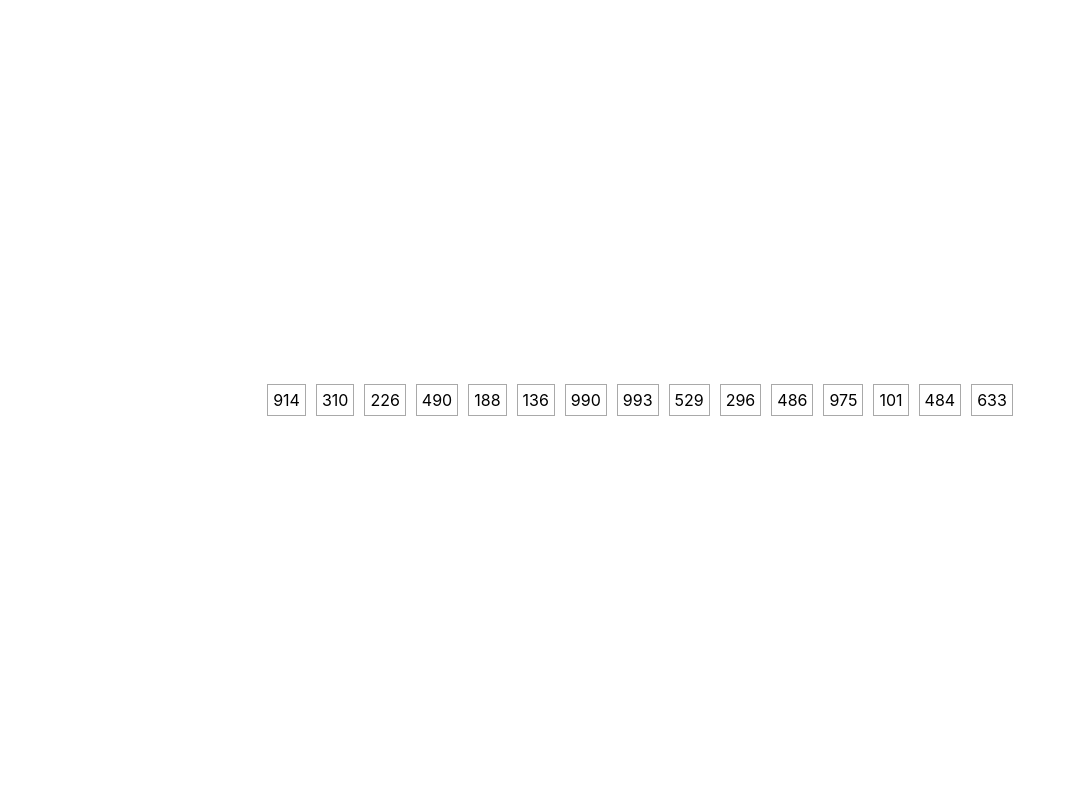
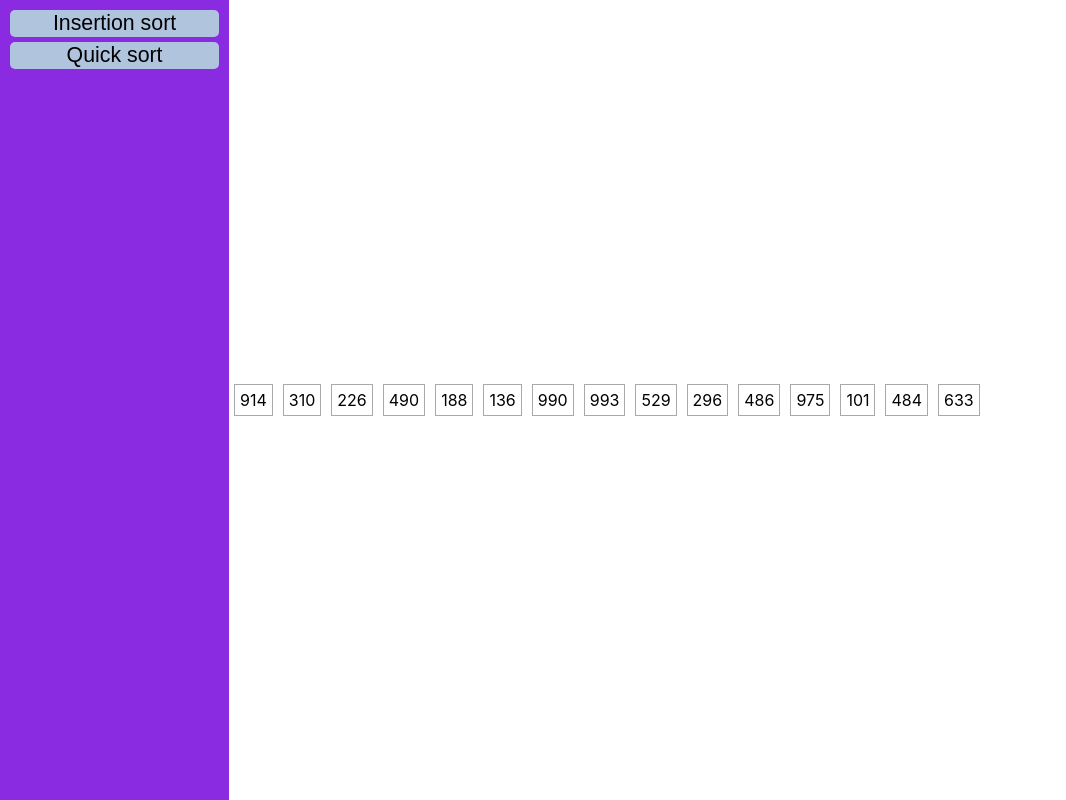
Before and after one commit to Petr-Xenz/ReactAlgorithms, a React (Create React App) app: page / in a window 1280 px wide. Shown: the whole page, without its empty margins (0-1066 px from the left). Built offline with nearby package versions, Linux system fonts and the light colour scheme; the HTML template or start-up script is replaced by a standard one.

Commit message:
Algorithm selection

```diff
--- a/src/App.css
+++ b/src/App.css
@@ -4,6 +4,19 @@
 
 html, body, .container {
     height: 100%;
+}
+
+button {
+    background-color: lightsteelblue;
+    border-radius: 5px;
+    border-width: 0px;
+    font-size: 16pt;
+}
+
+button:hover {
+    background-color: steelblue;
+    color: seashell;
+    transition: 0.2s;
 }
 
 .container {
--- a/src/App.tsx
+++ b/src/App.tsx
@@ -1,51 +1,68 @@
 import './App.css';
-import { useState, useEffect } from 'react';
+import { useState, useEffect, CSSProperties, ReactElement } from 'react';
 import ArraySort from './ArraySortComponent';
 import GetSortOperations from './InsertionSort';
-
-function randomInt(min: number, max: number) { // min and max included
-    return Math.floor(Math.random() * (max - min + 1) + min)
-}
-
-const initial = Array(15)
-    .fill(0)
-    .map(_ => randomInt(0, 999))
-    .map((v, i) => ({id: i, value: v}));
-
-    const sortCommands = GetSortOperations(initial);
+import ArraySortManager from './ArraySortManagerComponent';
 
 function App() {
 
-    const [data, setData] = useState(() =>
+    const containerStyle : CSSProperties = {
+        display: 'flex',
+        flexDirection: 'row',
+        height: '100vh',
+    }
+
+    const algSelectionContainerStyle : CSSProperties = {
+        display: 'flex',
+        flexDirection: 'column',
+        gap: 5,
+        backgroundColor: 'blueviolet',
+        alignItems: 'stretch',
+        justifyContent: 'start',
+        padding: 10,
+        flexGrow: 0.2,
+    }
+
+    const algContainerStyle : CSSProperties = {
+        height: '100vh',
+    }
+
+    const [algComponent, setComponent] = useState(() =>
     {
-        return initial;
+        return <ArraySortManager getSortOperations={GetSortOperations}/>
     });
 
-    useEffect(() => {
-    const interval = setInterval(() => setData(() =>
-        {
-
-            if (sortCommands.length == 0)
-                return data;
-
-            var command = sortCommands.pop()!;
-            const temp = data[command.new];
-            data[command.new] = data[command.old];
-            data[command.old] = temp;
-
-            return [...data];
-        }), 750);
-
-        return () => {
-            clearInterval(interval);
-        };
-    }, []);
-
   return (
-    <div>
-        <ArraySort data={data}/>
+    <div style={containerStyle}>
+        <div style={algSelectionContainerStyle}>
+            {getAlgorithmSelectors()}
+        </div>
+        <div style={algContainerStyle}>
+            {algComponent}
+        </div>
     </div>
   );
+
+  function getAlgorithmSelectors() {
+    const result = Array<ReactElement>();
+
+    const insertion =
+        <button
+            onClick={() => setComponent(() => <ArraySortManager getSortOperations={GetSortOperations}/>)}>
+            Insertion sort
+        </button>
+    result.push(insertion);
+
+    const quick =
+    <button
+        onClick={() => setComponent(() => <div/>)}>
+        Quick sort
+    </button>
+    result.push(quick);
+
+    return result;
+  }
 }
 
+
 export default App;
--- /dev/null
+++ b/src/ArraySortManagerComponent.tsx
@@ -0,0 +1,48 @@
+import { useEffect, useState } from "react";
+import ArraySort from "./ArraySortComponent";
+
+export interface ArraySortManagerProp {
+    getSortOperations: (data: Array<{id: number; value: number;}>) => Array<{old: number, new: number}>
+}
+
+function randomInt(min: number, max: number) { // min and max included
+    return Math.floor(Math.random() * (max - min + 1) + min)
+}
+
+const initial = Array(15)
+    .fill(0)
+    .map(_ => randomInt(0, 999))
+    .map((v, i) => ({id: i, value: v}));
+
+function ArraySortManager(props: ArraySortManagerProp) {
+
+    const sortCommands = props.getSortOperations(initial);
+
+    const [data, setData] = useState(() =>
+    {
+        return initial;
+    });
+
+    useEffect(() => {
+    const interval = setInterval(() => setData(() =>
+        {
+            if (sortCommands.length == 0)
+                return data;
+
+            var command = sortCommands.pop()!;
+            const temp = data[command.new];
+            data[command.new] = data[command.old];
+            data[command.old] = temp;
+
+            return [...data];
+        }), 750);
+
+        return () => {
+            clearInterval(interval);
+        };
+    }, []);
+
+    return <ArraySort data={data}/>
+}
+
+export default ArraySortManager;
```
